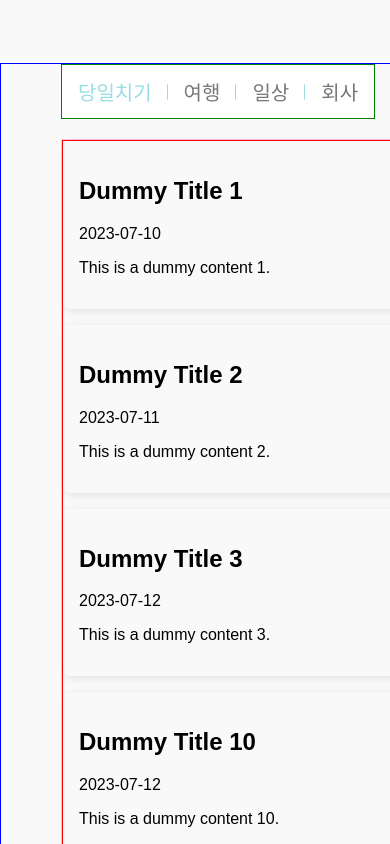
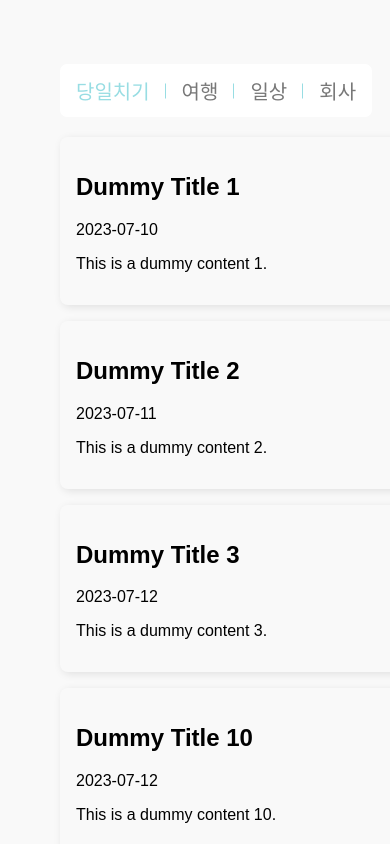
Before and after one commit to codestates-seb/seb44_main_032, a React (Vite) app in the folder client/: page /plan in a window 390 px wide. Shown: the top 844 px of the page. Built offline with nearby package versions, Linux system fonts and the light colour scheme.

Commit message:
feat.반응형 수정

```diff
--- a/client/src/page/Plan/TabMenu.tsx
+++ b/client/src/page/Plan/TabMenu.tsx
@@ -38,7 +38,7 @@ const TabMenuContainer = styled.div`
   margin-left: 120px; //196에서 변경
   display: flex;
   flex-wrap: wrap;
-  border: 1px solid green;//임시
+  /* border: 1px solid green;//임시 */
   @media (max-width: 500px) {
     margin-left: 60px;
   }
@@ -63,13 +63,12 @@ const PlanContainer = styled.div`
 const TabContent = styled.div`
   /* padding: 20px; */
   background-color: #f9f9f9;
-  border: 1px solid red;//임시
+  /* border: 1px solid red;//임시 */
 
   display: flex;
   flex-wrap: wrap;
-  /* @media (max-width: 500px) {
-    flex-direction: column; 하면 글쓰기 버튼이 탭옆에 딱 붙어서 안떨어짐
-  } */
+
+
 
 `;
 
@@ -79,17 +78,18 @@ const PageContainer = styled.div`
   align-items: flex-start;
   height: 100vh;
   /* width: 100vh; 와이드가 고정되면 글쓰기 버튼 및 탭 하단 일정카드가 고정됨 그래서 비활성화 */
-  border: 1px solid blue;//임시
-  /* @media (max-width: 500px) {
-     justify-content: center;
-  } */
+  /* border: 1px solid blue;//임시 */
+  @media (max-width: 500px) {
+     overflow: auto;
+     /* justify-content: center; */
+  }
 `;
 
 const ContentContainer = styled.div`
   flex-grow: 1;
 
   margin-left: 120px;//196에서 변경
-  border: 1px solid pink;//임시
+  /* border: 1px solid pink;//임시 */
 
   flex-wrap: wrap;
   /* display: flex; 이건 탭이 아래로 길어짐*/
```
